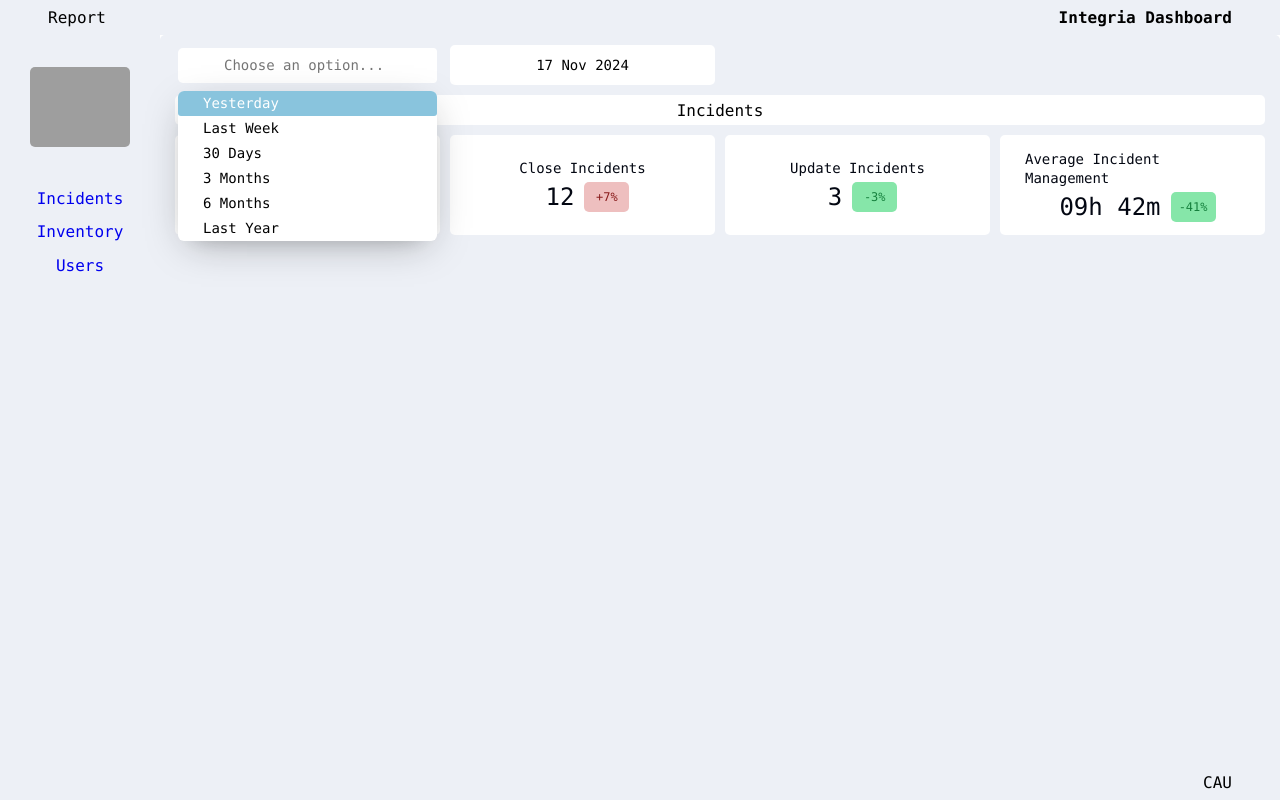
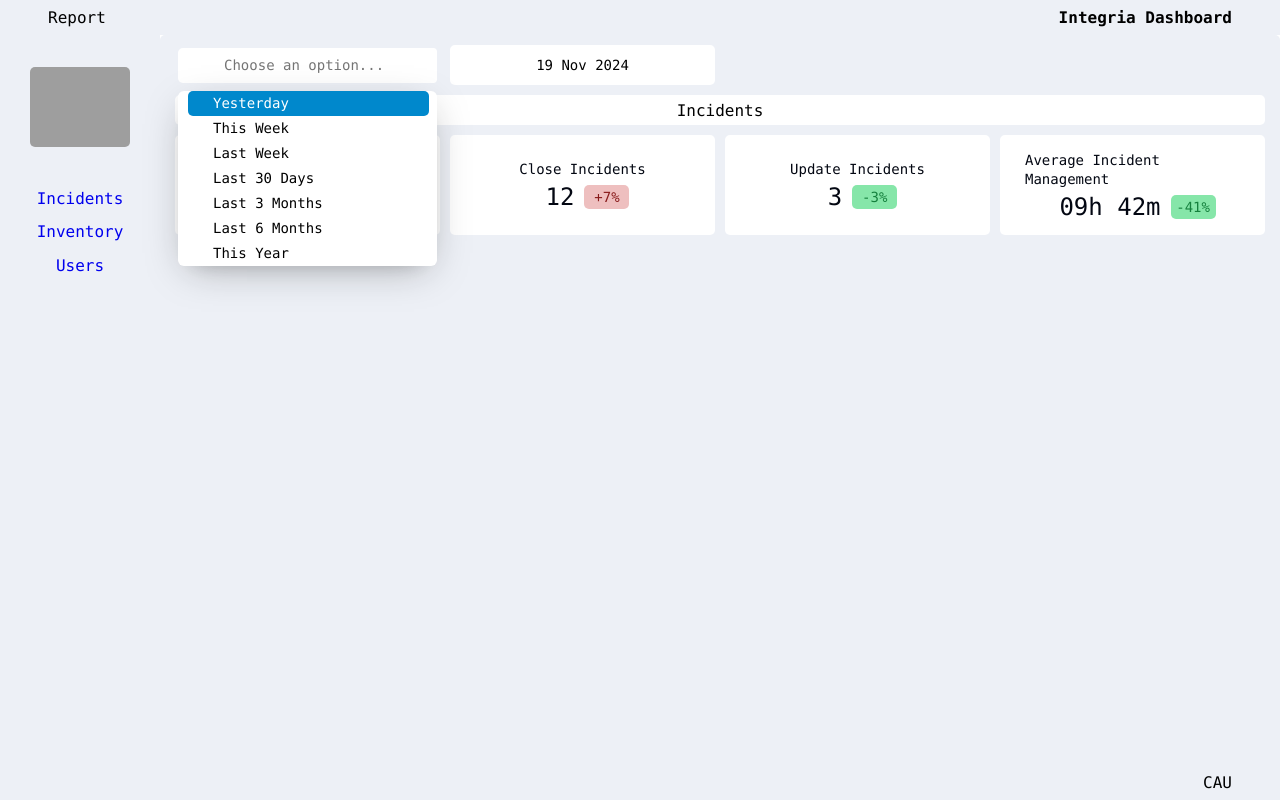
Before and after one commit to wanyos/integria-dashboard, a Vue app: page / in a window 1280 px wide. Both pictures are taken after a click on the button 415 px from the left and 65 px from the top of the page. Built offline with nearby package versions, Linux system fonts and the light colour scheme; grey boxes are pictures that could not be loaded; some icons are missing.

Commit message:
refactor combo component, create file date calculator:wq

```diff
--- a/package.json
+++ b/package.json
@@ -17,6 +17,7 @@
     "format": "prettier --write src/"
   },
   "dependencies": {
+    "dayjs": "^1.11.13",
     "mysql2": "^3.11.4",
     "oh-vue-icons": "^1.0.0-rc3",
     "pinia": "^2.2.6",
--- a/src/components/Badge.vue
+++ b/src/components/Badge.vue
@@ -30,14 +30,14 @@
   width: 35px;
   height: 20px;
   border-radius: 5px;
-  padding: 5px;
+  padding: 2px 5px;
   display: flex;
   justify-content: center;
   align-items: center;
 }
 
 .container-badge > p {
-  font-size: 12px;
+  font-size: 14px;
   font-weight: 500;
 }
 
--- a/src/components/ComboBox.vue
+++ b/src/components/ComboBox.vue
@@ -1,7 +1,153 @@
 <template>
-  <div></div>
+  <ComboboxRoot v-model="selectedValue" class="ComboboxRoot">
+    <ComboboxAnchor class="ComboboxAnchor">
+      <ComboboxInput class="ComboboxInput" placeholder="Choose an option..." />
+      <ComboboxTrigger>
+        <v-icon name="bi-chevron-down" />
+      </ComboboxTrigger>
+    </ComboboxAnchor>
+    <ComboboxContent class="ComboboxContent">
+      <ComboboxViewport class="ComboboxViewport">
+        <ComboboxGroup>
+          <ComboboxItem
+            v-for="(option, index) in props.options"
+            :key="index"
+            class="ComboboxItem"
+            :value="option"
+          >
+            <ComboboxItemIndicator class="ComboboxItemIndicator">
+              <v-icon name="bi-check" />
+            </ComboboxItemIndicator>
+            <span>
+              {{ option }}
+            </span>
+          </ComboboxItem>
+        </ComboboxGroup>
+      </ComboboxViewport>
+    </ComboboxContent>
+  </ComboboxRoot>
 </template>
 
-<script setup></script>
+<script setup>
+import { ref } from 'vue'
+import {
+  ComboboxAnchor,
+  ComboboxContent,
+  ComboboxGroup,
+  ComboboxInput,
+  ComboboxItem,
+  ComboboxItemIndicator,
+  ComboboxRoot,
+  ComboboxTrigger,
+  ComboboxViewport,
+} from 'radix-vue'
 
-<style lang="scss" scoped></style>
+const props = defineProps({
+  options: {
+    type: Array,
+    default: () => [],
+  },
+})
+
+const selectedValue = ref('')
+</script>
+
+<style lang="css" scoped>
+.ComboboxRoot {
+  position: relative;
+}
+
+.ComboboxAnchor {
+  display: inline-flex;
+  align-items: center;
+  justify-content: space-between;
+  font-size: 14px;
+  line-height: 1;
+  height: 35px;
+  padding: 0 15px;
+  gap: 5px;
+  background-color: white;
+  color: #1a1a1a;
+  border-radius: 4px;
+}
+
+.ComboboxInput {
+  height: 100%;
+  background-color: transparent;
+}
+.ComboboxInput[data-placeholder] {
+  color: #1a1a1a;
+}
+
+.ComboboxIcon {
+  width: 16px;
+  height: 16px;
+}
+
+.ComboboxContent {
+  z-index: 10;
+  width: 100%;
+  position: absolute;
+  left: 0px;
+  overflow: hidden;
+  background-color: white;
+  border-radius: 6px;
+  margin-top: 8px;
+  box-shadow:
+    0px 10px 38px -10px rgba(22, 23, 24, 0.35),
+    0px 10px 20px -15px rgba(22, 23, 24, 0.2);
+}
+
+.ComboboxViewport {
+  padding: 5px;
+}
+
+.ComboboxEmpty {
+  padding-top: 0.5rem;
+  padding-bottom: 0.5rem;
+  text-align: center;
+  font-size: 0.75rem;
+  line-height: 1rem;
+  font-weight: 500;
+}
+
+.ComboboxItem {
+  font-size: 14px;
+  line-height: 1;
+  border-radius: 5px;
+  width: 70%;
+  margin-left: 10px;
+  margin-right: 20px;
+  display: flex;
+  align-items: center;
+  height: 25px;
+  padding: 0 35px 0 25px;
+  position: relative;
+}
+.ComboboxItem[data-disabled] {
+  color: #4ea6e1;
+  pointer-events: none;
+}
+.ComboboxItem[data-highlighted] {
+  outline: none;
+  background-color: #0088cc;
+  color: #fff;
+  cursor: pointer;
+}
+
+.ComboboxLabel {
+  padding: 0 25px;
+  font-size: 12px;
+  line-height: 25px;
+  color: #1a1a1a;
+}
+
+.ComboboxItemIndicator {
+  position: absolute;
+  left: 0;
+  width: 25px;
+  display: inline-flex;
+  align-items: center;
+  justify-content: center;
+}
+</style>
--- a/src/main.js
+++ b/src/main.js
@@ -3,12 +3,18 @@
 import { createApp } from 'vue'
 import { createPinia } from 'pinia'
 import { OhVueIcon, addIcons } from 'oh-vue-icons'
-import { BiArrowLeft, BiCalendar2Check, BiChevronDown, BiChevronUp } from 'oh-vue-icons/icons'
+import {
+  BiArrowLeft,
+  BiCalendar2Check,
+  BiChevronDown,
+  BiChevronUp,
+  BiCheck,
+} from 'oh-vue-icons/icons'
 
 import App from './App.vue'
 import router from './router'
 
-addIcons(BiArrowLeft, BiCalendar2Check, BiChevronDown, BiChevronUp)
+addIcons(BiArrowLeft, BiCalendar2Check, BiChevronDown, BiChevronUp, BiCheck)
 
 const app = createApp(App)
 
--- a/src/views/ReportView.vue
+++ b/src/views/ReportView.vue
@@ -2,48 +2,9 @@
   <section class="main-container container-report">
     <div class="item div__select">
       <v-icon name="bi-calendar2-check" class="icon-calendar" />
-      <ComboboxRoot v-model="v" class="ComboboxRoot">
-        <ComboboxAnchor class="ComboboxAnchor">
-          <ComboboxInput class="ComboboxInput" placeholder="Choose an option..." />
-          <ComboboxTrigger>
-            <v-icon name="bi-chevron-down" />
-          </ComboboxTrigger>
-        </ComboboxAnchor>
-
-        <ComboboxContent class="ComboboxContent">
-          <ComboboxViewport class="ComboboxViewport">
-            <ComboboxEmpty class="ComboboxEmpty" />
-
-            <ComboboxGroup>
-              <ComboboxItem
-                v-for="(option, index) in options"
-                :key="index"
-                class="ComboboxItem"
-                :value="option"
-              >
-                <ComboboxItemIndicator class="ComboboxItemIndicator">
-                  <Icon icon="radix-icons:check" />
-                </ComboboxItemIndicator>
-                <span>
-                  {{ option }}
-                </span>
-              </ComboboxItem>
-              <ComboboxSeparator class="ComboboxSeparator" />
-            </ComboboxGroup>
-          </ComboboxViewport>
-        </ComboboxContent>
-      </ComboboxRoot>
-
-      <!-- <select v-model="date_filter" name="filter-date" id="filter-date">
-        <option value="yesterday">Yesterday</option>
-        <option value="last_week">Last Week</option>
-        <option value="30_days">30 Days</option>
-        <option value="3_months">3 Months</option>
-        <option value="6_months">6 Months</option>
-        <option value="last_year">Last year</option>
-      </select> -->
+      <ComboBox :options="optCombo" v-model="selectedValue" />
     </div>
-    <div class="item item-label-date">{{ select_date }}</div>
+    <div class="item item-label-date">{{ formattedDate }}</div>
     <div class="item"><p>Incidents</p></div>
 
     <div class="item">
@@ -73,132 +34,32 @@
 </template>
 
 <script setup>
+import { ref, watch } from 'vue'
+import dayjs from 'dayjs'
 import InfoItem from '@/components/InfoItem.vue'
 import Badge from '@/components/Badge.vue'
-import { ref, watch } from 'vue'
+import ComboBox from '@/components/ComboBox.vue'
 
-import {
-  ComboboxAnchor,
-  ComboboxContent,
-  ComboboxEmpty,
-  ComboboxGroup,
-  ComboboxInput,
-  ComboboxItem,
-  ComboboxItemIndicator,
-  ComboboxRoot,
-  ComboboxSeparator,
-  ComboboxTrigger,
-  ComboboxViewport,
-} from 'radix-vue'
+const selectedValue = ref('')
+const optCombo = [
+  'Yesterday',
+  'This Week',
+  'Last Week',
+  'Last 30 Days',
+  'Last 3 Months',
+  'Last 6 Months',
+  'This Year',
+]
 
-const v = ref('')
-const options = ['Yesterday', 'Last Week', '30 Days', '3 Months', '6 Months', 'Last Year']
+const formattedDate = ref(dayjs().format('D MMM YYYY'))
 
-const select_date = ref('17 Nov 2024')
-const date_filter = ref('')
-
-watch(date_filter, (newValue) => {
+watch(selectedValue, (newValue) => {
   console.log('Nuevo valor de date_filter:', newValue)
-  console.log('opt.value:', date_filter.value)
+  console.log('opt.value:', selectedValue.value)
 })
 </script>
 
 <style scoped>
-.ComboboxRoot {
-  position: relative;
-}
-
-.ComboboxAnchor {
-  display: inline-flex;
-  align-items: center;
-  justify-content: space-between;
-  font-size: 14px;
-  line-height: 1;
-  height: 35px;
-  padding: 0 15px;
-  gap: 5px;
-  background-color: white;
-  color: #1a1a1a;
-  border-radius: 4px;
-}
-
-.ComboboxInput {
-  height: 100%;
-  background-color: transparent;
-}
-.ComboboxInput[data-placeholder] {
-  color: #1a1a1a;
-}
-
-.ComboboxIcon {
-  width: 16px;
-  height: 16px;
-}
-
-.ComboboxContent {
-  z-index: 10;
-  width: 100%;
-  position: absolute;
-  left: 0px;
-  overflow: hidden;
-  background-color: white;
-  border-radius: 6px;
-  margin-top: 8px;
-  box-shadow:
-    0px 10px 38px -10px rgba(22, 23, 24, 0.35),
-    0px 10px 20px -15px rgba(22, 23, 24, 0.2);
-}
-
-.ComboboxViewport {
-  padding: 5px;
-}
-
-.ComboboxEmpty {
-  padding-top: 0.5rem;
-  padding-bottom: 0.5rem;
-  text-align: center;
-  font-size: 0.75rem;
-  line-height: 1rem;
-  font-weight: 500;
-}
-
-.ComboboxItem {
-  font-size: 14px;
-  line-height: 1;
-  border-radius: 3px;
-  display: flex;
-  align-items: center;
-  height: 25px;
-  padding: 0 35px 0 25px;
-  position: relative;
-}
-.ComboboxItem[data-disabled] {
-  color: #4ea6e1;
-  pointer-events: none;
-}
-.ComboboxItem[data-highlighted] {
-  outline: none;
-  background-color: rgb(137, 196, 221);
-  color: #fff;
-  cursor: pointer;
-}
-
-.ComboboxLabel {
-  padding: 0 25px;
-  font-size: 12px;
-  line-height: 25px;
-  color: #1a1a1a;
-}
-
-.ComboboxItemIndicator {
-  position: absolute;
-  left: 0;
-  width: 25px;
-  display: inline-flex;
-  align-items: center;
-  justify-content: center;
-}
-
 .container-report {
   padding: 10px 15px;
   display: grid;
```
Also changed, not shown: src/utils/dateRange.js (added, +39 -0 lines), 1 other file (tests, documents, lock files or other folders).
